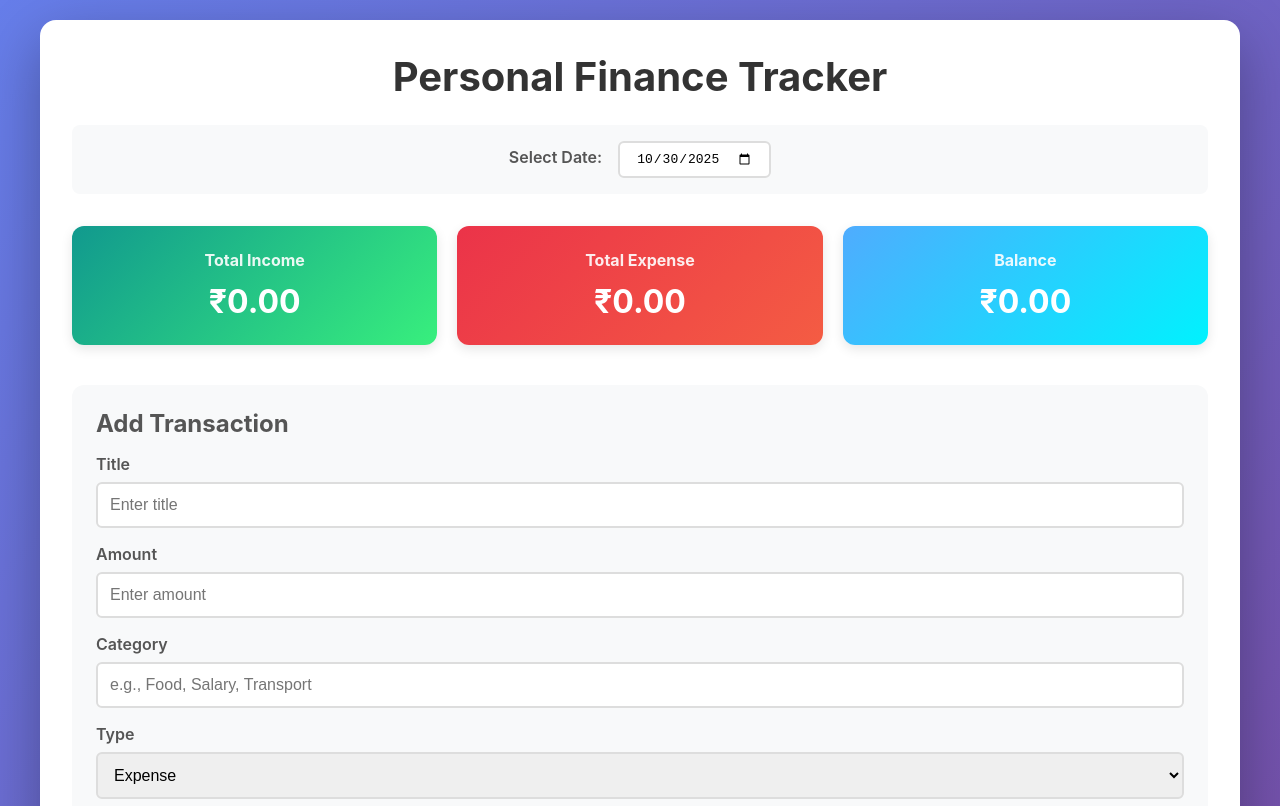
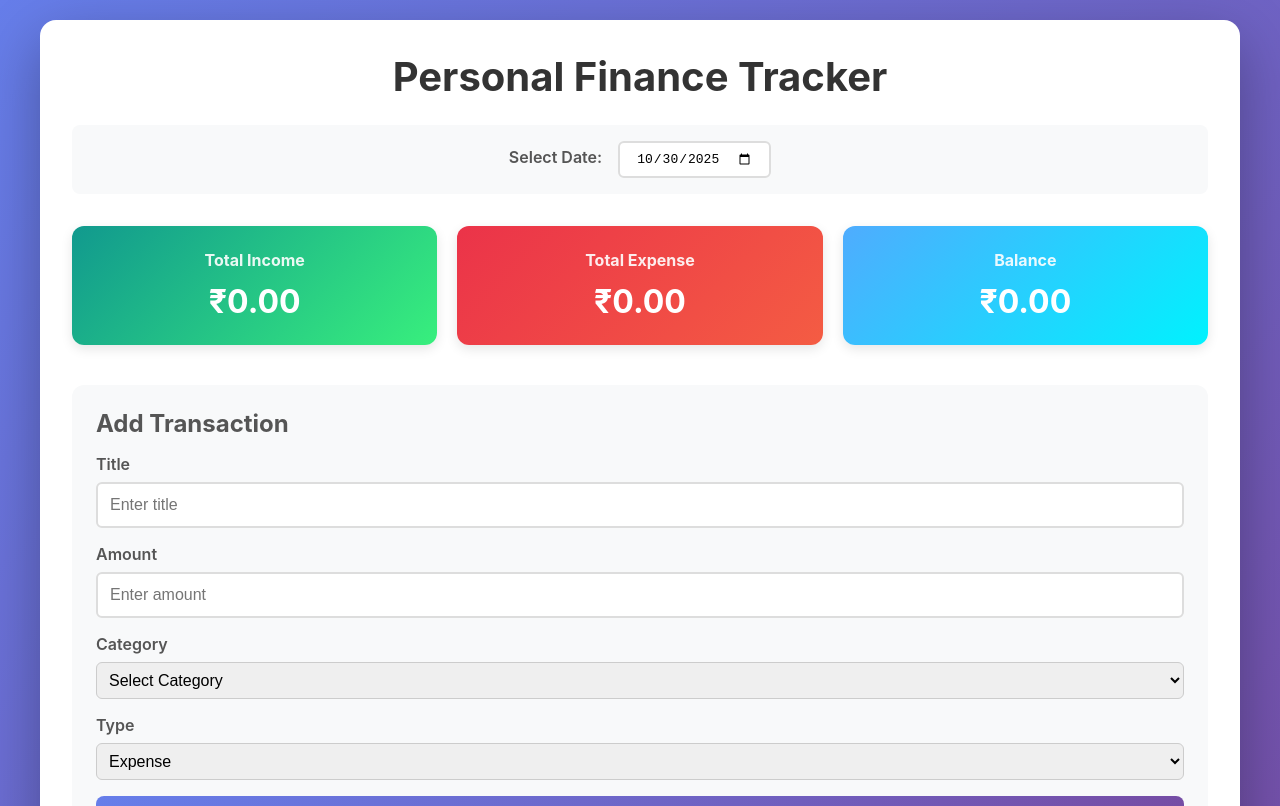
Before and after one commit to KeerthikaBaskar/Finance-Tracker, a React (Create React App) app in the folder frontend/: page / in a window 1280 px wide. Shown: the top 806 px of the page. Built offline with nearby package versions, Linux system fonts and the light colour scheme; no server answers.

Commit message:
Changed category field to dropdown menu

```diff
--- a/frontend/src/App.css
+++ b/frontend/src/App.css
@@ -266,3 +266,11 @@ form {
     justify-content: space-between;
   }
 }
+
+.form-group select {
+  width: 100%;
+  padding: 8px;
+  border-radius: 6px;
+  border: 1px solid #ccc;
+  font-size: 16px;
+}
--- a/frontend/src/App.jsx
+++ b/frontend/src/App.jsx
@@ -162,17 +162,26 @@ function App() {
               />
             </div>
 
-            <div className="form-group">
+           <div className="form-group">
               <label>Category</label>
-              <input
-                type="text"
+              <select
                 name="category"
                 value={formData.category}
                 onChange={handleInputChange}
-                placeholder="e.g., Food, Salary, Transport"
                 required
-              />
+              >
+                <option value="">Select Category</option>
+                <option value="Food">Food</option>
+                <option value="Outing">Outing</option>
+                <option value="Salary">Salary</option>
+                <option value="Travel">Travel</option>
+                <option value="Income Mom">Income Mom</option>
+                <option value="Shopping">Shopping</option>
+                <option value="Mobile Recharge">Mobile Recharge</option>
+                <option value="Expense">Expense</option>
+              </select>
             </div>
+
 
             <div className="form-group">
               <label>Type</label>
```
